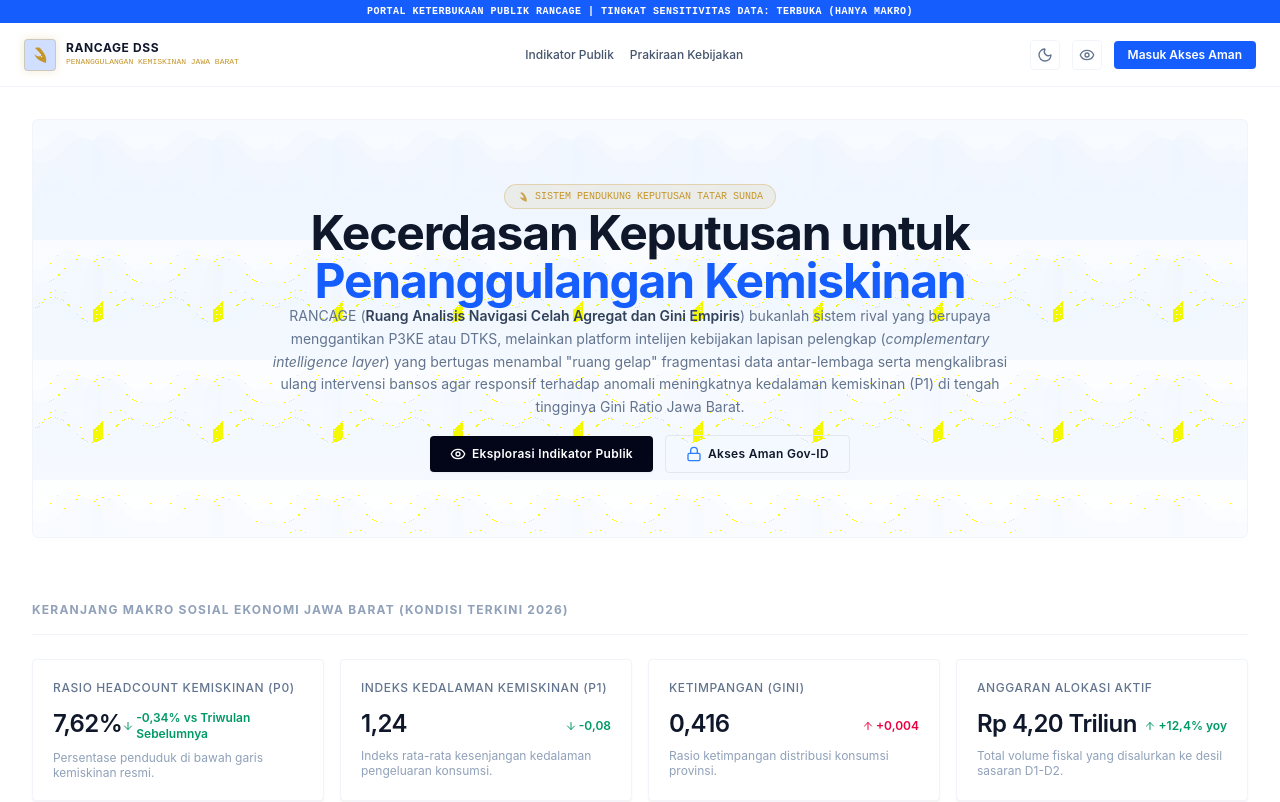
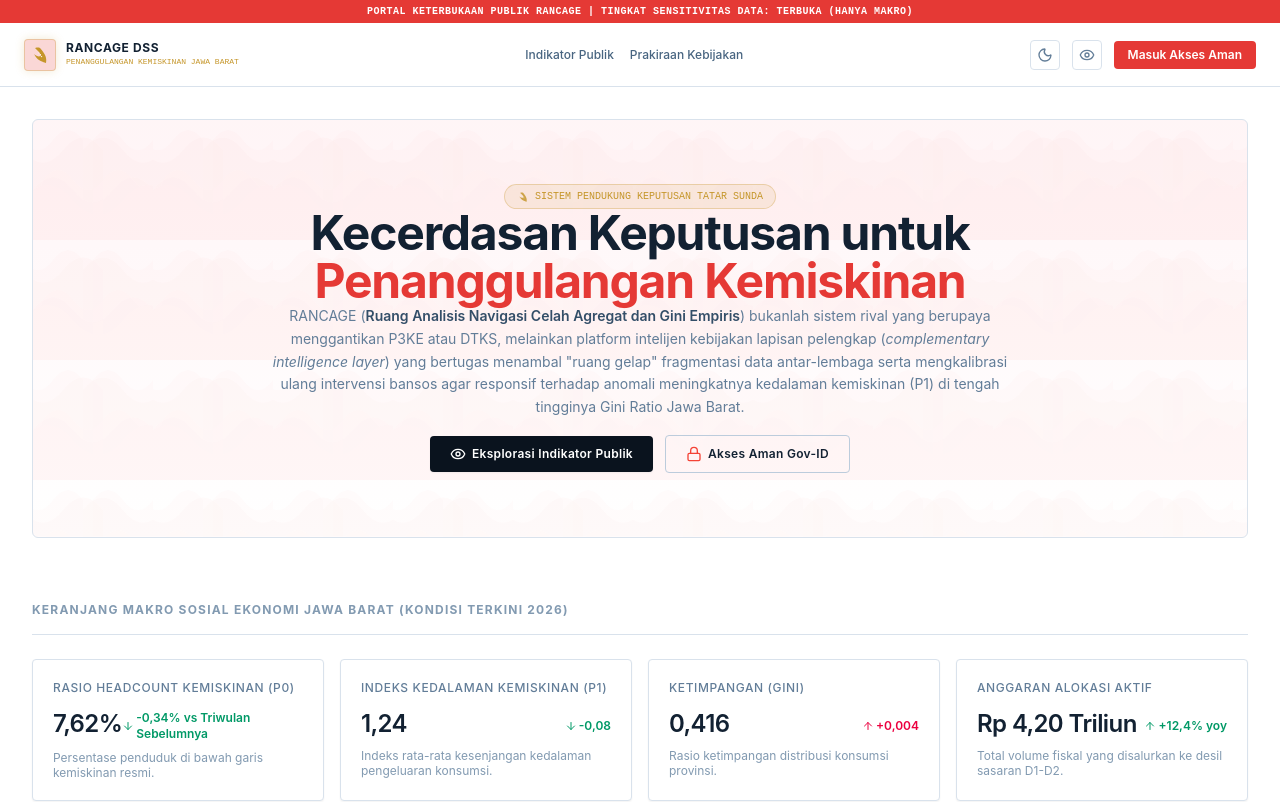
Before and after one commit to raijinnjc/rancage, a React (Vite) app: page / in a window 1280 px wide. Shown: the top 802 px of the page. Built offline with nearby package versions, Linux system fonts and the light colour scheme.

Commit message:
feat: apply mega mendung batik theme globally via tailwind overrides

```diff
--- a/src/index.css
+++ b/src/index.css
@@ -7,6 +7,44 @@
   --font-mono: "JetBrains Mono", ui-monospace, SFMono-Regular, monospace;
   --color-kujang-gold: #C5962A;
   --color-mega-blue: #1E3A5F;
+
+  /* Overriding Slate with Mega Mendung Navy Scale */
+  --color-slate-50: #f0f4f8;
+  --color-slate-100: #d9e2ec;
+  --color-slate-200: #bcccdc;
+  --color-slate-300: #9fb3c8;
+  --color-slate-400: #829ab1;
+  --color-slate-500: #627d98;
+  --color-slate-600: #486581;
+  --color-slate-700: #334e68;
+  --color-slate-800: #1b3046;
+  --color-slate-900: #122132;
+  --color-slate-950: #0a131e;
+
+  /* Overriding Blue with Mega Mendung Red Scale */
+  --color-blue-50: #ffebee;
+  --color-blue-100: #ffcdd2;
+  --color-blue-200: #ef9a9a;
+  --color-blue-300: #e57373;
+  --color-blue-400: #ef5350;
+  --color-blue-500: #f44336;
+  --color-blue-600: #e53935;
+  --color-blue-700: #d32f2f;
+  --color-blue-800: #c62828;
+  --color-blue-900: #b71c1c;
+  --color-blue-950: #7f0000;
+}
+
+@utility bg-batik-pattern {
+  background-color: var(--color-slate-950);
+  background-image:
+    radial-gradient(circle at 100% 150%, var(--color-slate-900) 24%, transparent 25%),
+    radial-gradient(circle at 0% 150%, var(--color-slate-900) 24%, transparent 25%),
+    radial-gradient(circle at 50% 100%, var(--color-slate-800) 10%, transparent 11%),
+    radial-gradient(circle at 100% 50%, var(--color-slate-900) 24%, transparent 25%),
+    radial-gradient(circle at 0% 50%, var(--color-slate-900) 24%, transparent 25%),
+    radial-gradient(circle at 50% 0%, var(--color-slate-800) 10%, transparent 11%);
+  background-size: 80px 80px;
 }
 
 /* Custom Accessibility Rules (WCAG High Contrast overrides) */
--- a/src/layouts/DashboardLayout.tsx
+++ b/src/layouts/DashboardLayout.tsx
@@ -9,7 +9,7 @@ interface DashboardLayoutProps {
 
 export function DashboardLayout({ children }: DashboardLayoutProps) {
   return (
-    <div className="flex h-screen overflow-hidden bg-slate-50 text-slate-900 dark:bg-slate-950 dark:text-slate-50">
+    <div className="flex h-screen overflow-hidden bg-slate-50 text-slate-900 dark:bg-batik-pattern dark:text-slate-50">
       {/* Sidebar - responsive on desktop, collapses to 64px, handles role checks internally */}
       <Sidebar />
 
```
